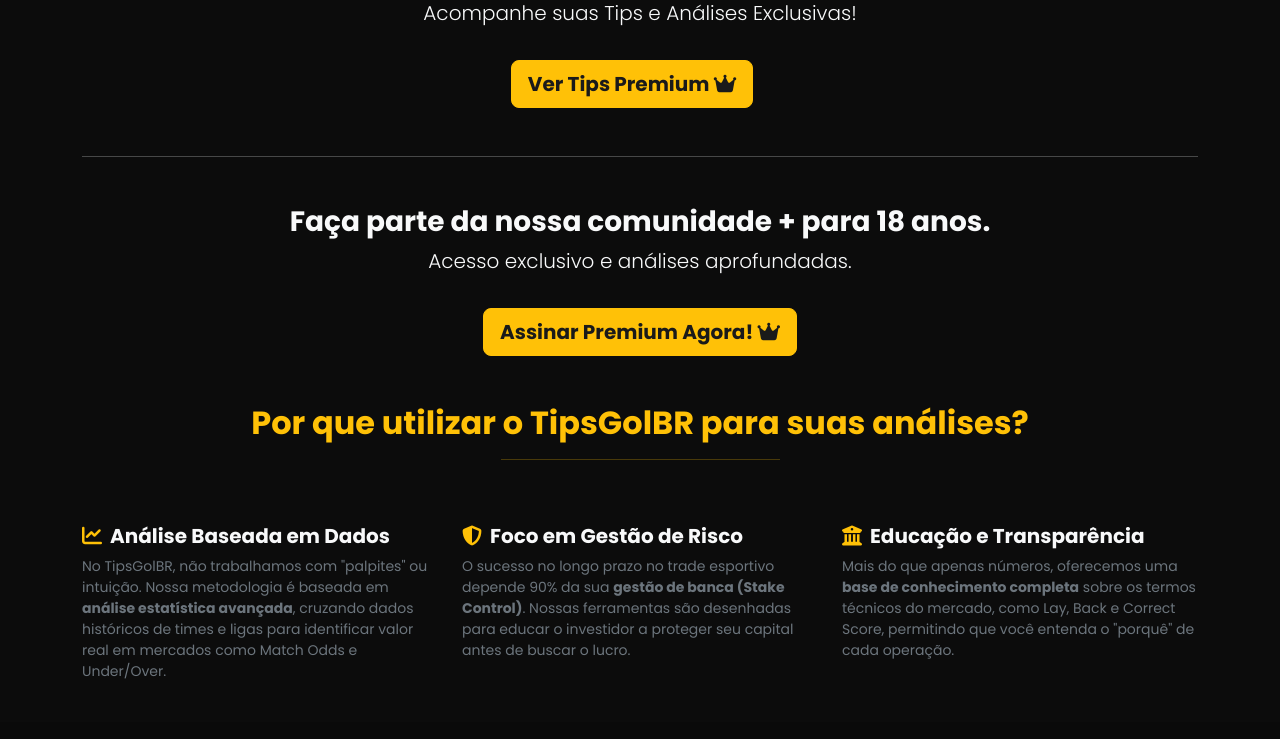
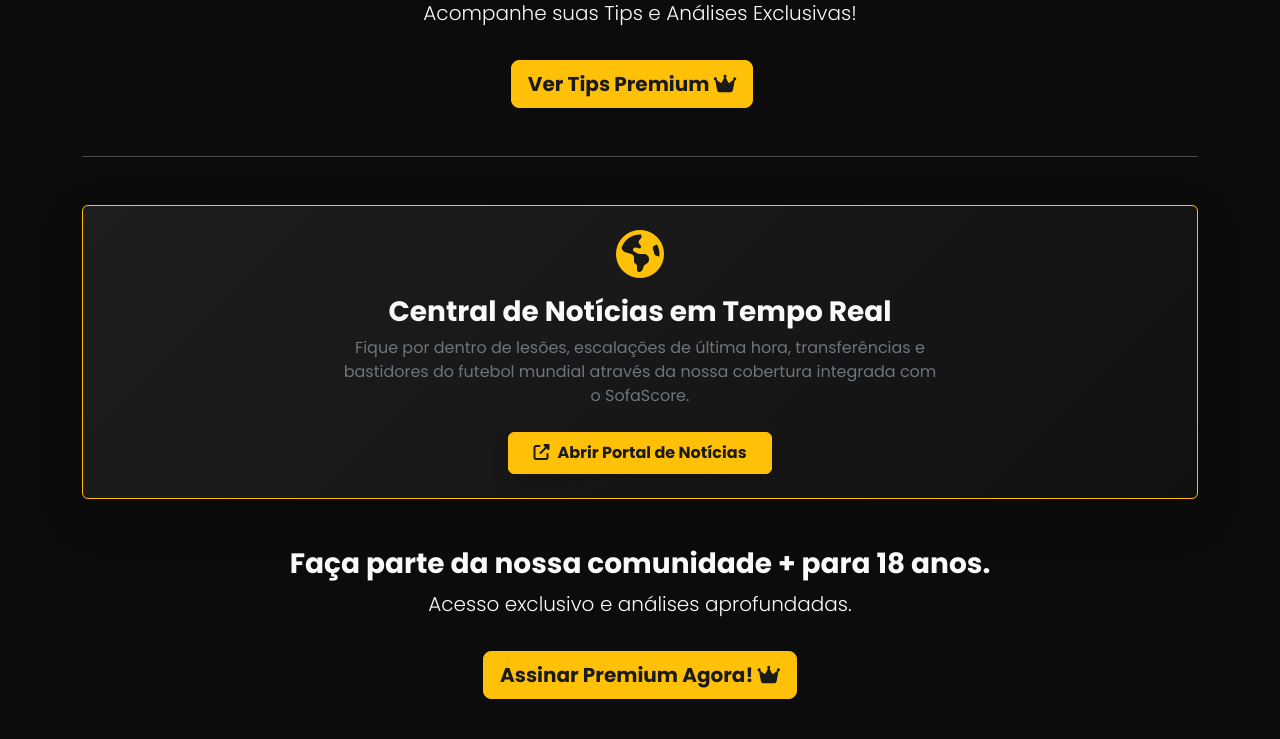
Before and after one commit to Douglasgarciams/tipsgolbr_django, a Django app: page / in a window 1280 px wide. Shown: the part 304-1043 px from the top of the page. Before the commit the page ends 983 px from the top, so only its background shows below. Run offline with Django 5.2, Linux system fonts and the light colour scheme; the visitor is signed in with stand-in values (Sample User, id 1); data that the repository does not hold is empty; parts of the project's set-up code (start-up, migrations or seed data) failed here and were passed over; some libraries are stand-ins or nearby versions.

Commit message:
acrescentar no home mais informações

```diff
--- a/tips_core/templates/tips_core/tip_list.html
+++ b/tips_core/templates/tips_core/tip_list.html
@@ -773,6 +773,23 @@
         </div>
     {% endif %}
 
+    <div class="container mt-5 mb-5">
+    <div class="p-4 rounded shadow-lg text-center" style="background: linear-gradient(135deg, #1e1e1e 0%, #111111 100%); border: 1px solid #ffc107;">
+        <div class="mb-3">
+            <i class="fas fa-globe-americas text-warning fa-3x animate-pulse"></i>
+        </div>
+        <h3 class="text-light fw-bold">Central de Notícias em Tempo Real</h3>
+        <p class="text-secondary mx-auto" style="max-width: 600px;">
+            Fique por dentro de lesões, escalações de última hora, transferências e bastidores do futebol mundial através da nossa cobertura integrada com o SofaScore.
+        </p>
+        <a href="https://www.sofascore.com/pt/news"
+           target="_blank"
+           class="btn btn-warning fw-bold px-4 py-2 mt-2 shadow">
+            <i class="fas fa-external-link-alt me-2"></i>Abrir Portal de Notícias
+        </a>
+    </div>
+</div>
+
     {# --- SEÇÃO DE CLASSIFICAÇÃO BRASILEIRÃO 2026 --- #}
 {% if not user.is_authenticated %}
     <div class="row mb-5 justify-content-center">
```
